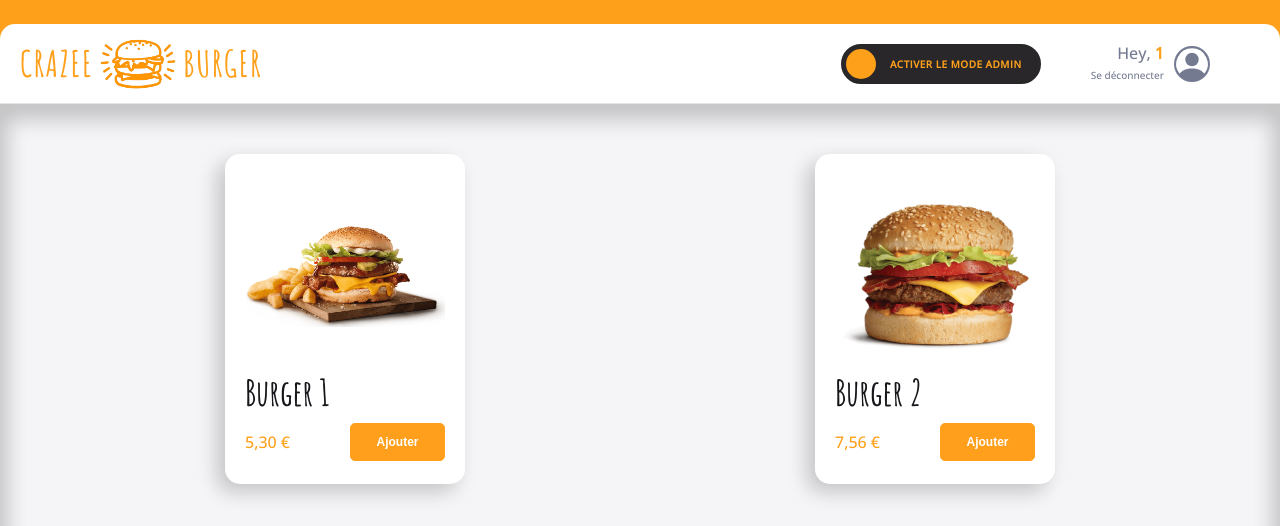
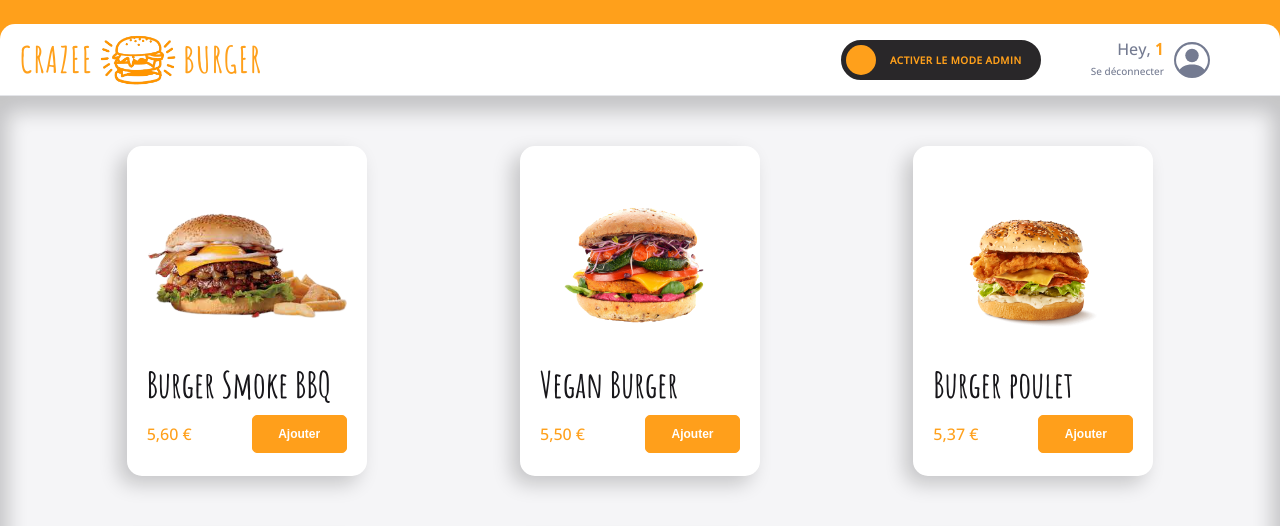
Before and after one commit to Chermann-KING/burger, a React (Create React App) app: page /order/1 in a window 1280 px wide. Shown: the top 526 px of the page. Built offline with nearby package versions, Linux system fonts and the light colour scheme.

Commit message:
🔧 F08: ORDER > Reset values for real case and fix style

```diff
--- a/src/components/pages/login/LoginForm.js
+++ b/src/components/pages/login/LoginForm.js
@@ -50,8 +50,6 @@ export default function LoginForm() {
 }
 
 const LoginFormStyled = styled.div`
-  border: 1px solid red;
-
   z-index: 1;
   text-align: center;
   max-width: 500px;
--- a/src/components/pages/login/LoginPage.js
+++ b/src/components/pages/login/LoginPage.js
@@ -24,6 +24,7 @@ const LoginPageStyled = styled.div`
   flex-direction: column;
   justify-content: center;
   align-items: center;
+  gap: 30px;
 
   background-image: url("./images/burger-background.webp");
   background-size: cover;
--- a/src/components/pages/order/Main/Admin/AdminPanel/AddForm.js
+++ b/src/components/pages/order/Main/Admin/AdminPanel/AddForm.js
@@ -104,7 +104,6 @@ const AddFormStyled = styled.form`
 
     button {
       cursor: pointer;
-      width: 50%;
       padding: 0.5rem 1.5rem;
       border-radius: 0.3rem;
     }
--- a/src/components/pages/order/OrderPage.js
+++ b/src/components/pages/order/OrderPage.js
@@ -14,7 +14,7 @@ export default function OrderPage() {
   const [isCollapsed, setIsCollapsed] = useState(false);
   const [currentTabSelected, setCurrentTabSelected] = useState("add");
 
-  const [products, setProducts] = useState(fakeMenu.SMALL);
+  const [products, setProducts] = useState(fakeMenu.LARGE);
   const [newProduct, setNewProduct] = useState(EMPTY_PRODUCT);
 
   // comportement
@@ -41,7 +41,7 @@ export default function OrderPage() {
   };
 
   const resetProducts = () => {
-    setProducts(fakeMenu.SMALL);
+    setProducts(fakeMenu.LARGE);
   };
 
   const orderContextValue = {
```
